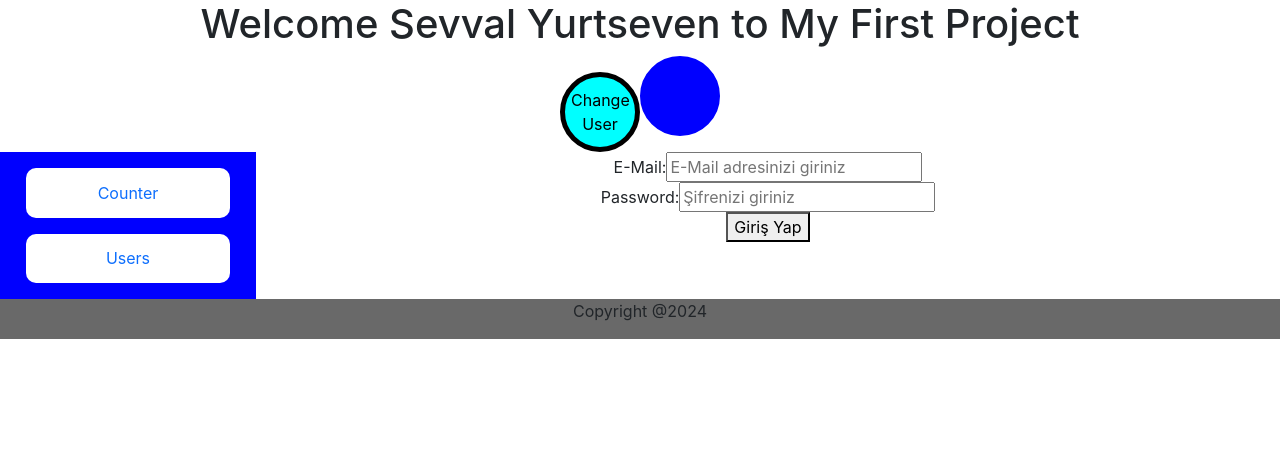
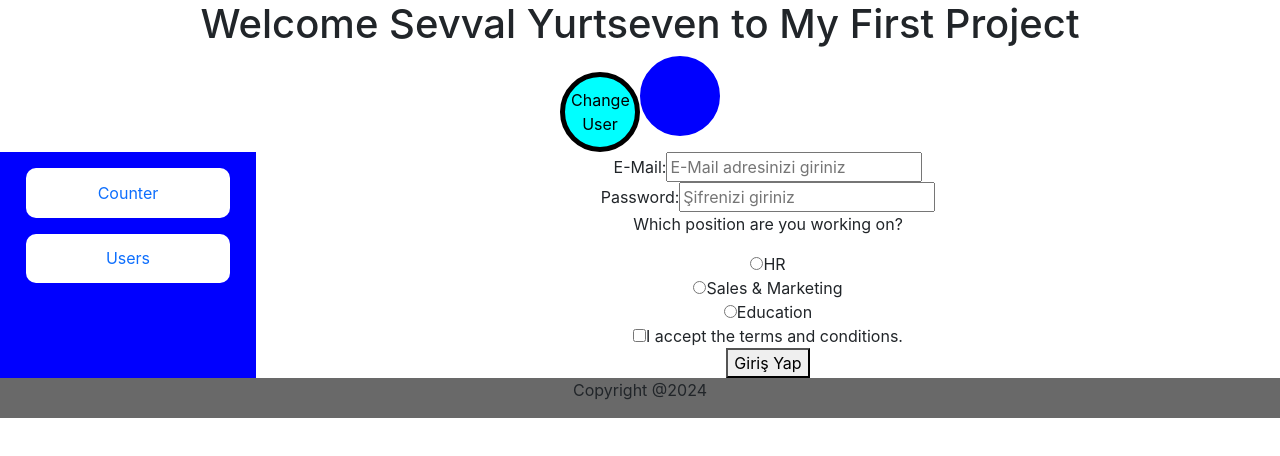
Before and after one commit to sevvalyurtseven/React-Tekrar, a React (Create React App) app in the folder first-project/: page / in a window 1280 px wide. Shown: the top 456 px of the page. Built offline with nearby package versions, Linux system fonts and the light colour scheme; no server answers.

Commit message:
add checkbox and radio button

```diff
--- a/first-project/src/pages/Login.js
+++ b/first-project/src/pages/Login.js
@@ -6,6 +6,7 @@ function Login() {
           E-Mail:
           <input
             id="email"
+            name="email"
             type="email"
             placeholder="E-Mail adresinizi giriniz"
           />
@@ -16,10 +17,28 @@ function Login() {
           Password:
           <input
             id="password"
+            name="password"
             type="password"
             placeholder="Şifrenizi giriniz"
           />
         </label>
+      </div>
+      <p>Which position are you working on?</p>
+      <div>
+        <input id="hr" name="position" type="radio" value="hr" />
+        <label htmlFor="hr">HR</label>
+      </div>
+      <div>
+        <input id="sales" name="position" type="radio" value="sales" />
+        <label htmlFor="sales">Sales & Marketing</label>
+      </div>
+      <div>
+        <input id="education" name="position" type="radio" value="education" />
+        <label htmlFor="education">Education</label>
+      </div>
+      <div>
+        <input id="agreement" name="agreement" type="checkbox" />
+        <label htmlFor="agreement">I accept the terms and conditions.</label>
       </div>
       <button type="submit">Giriş Yap</button>
     </form>
```
